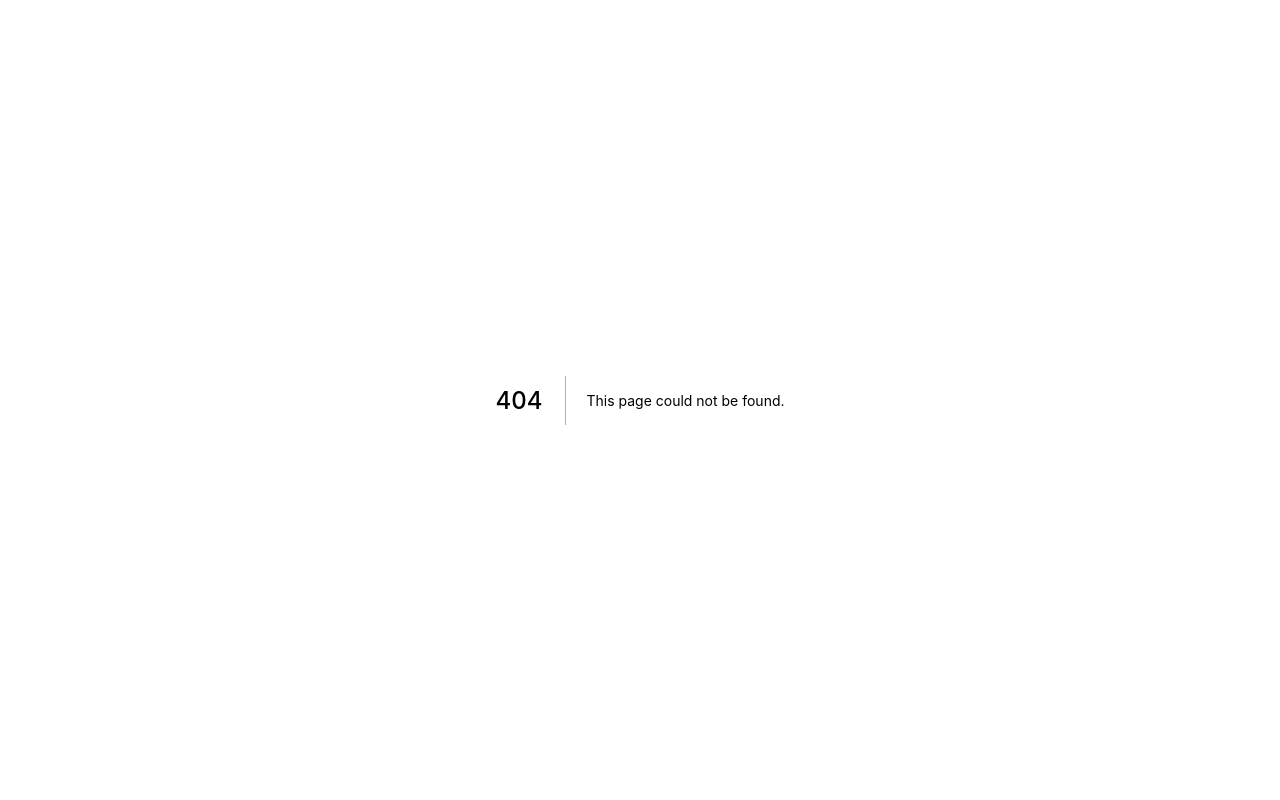
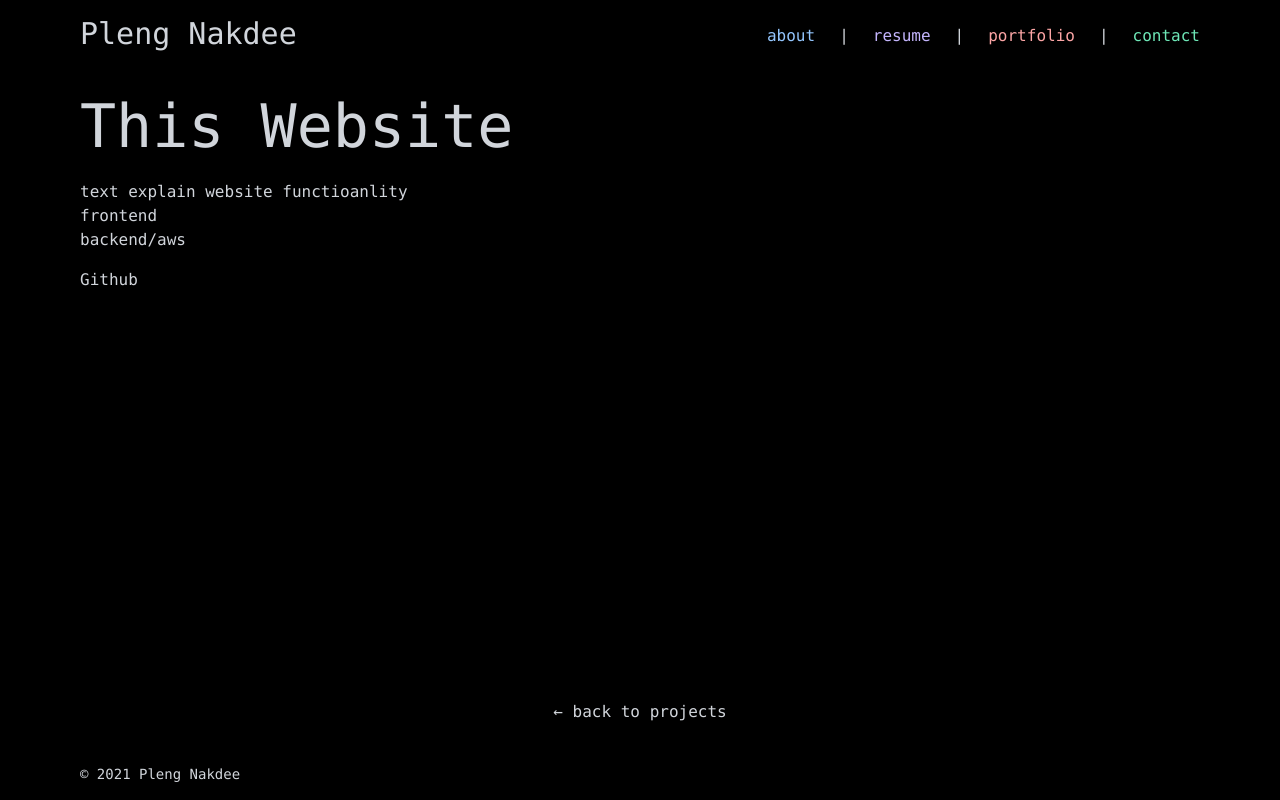
Before and after one commit to PlengNakdee/my-portfolio, a Next.js app: page /portfolio/this in a window 1280 px wide. Before the commit this address had no page. Built offline with nearby package versions, Linux system fonts and the light colour scheme.

Commit message:
modify portfolio page

```diff
--- a/components/Footer.js
+++ b/components/Footer.js
@@ -1,7 +1,7 @@
 const Footer = () => {
   const today = new Date();
   return (
-    <div className="ml-4 mb-4 sm:ml-10 lg:ml-20 text-sm">
+    <div className="ml-4 mb-4 mt-10 sm:ml-10 lg:ml-20 text-sm">
       <p>© {today.getFullYear()} Pleng Nakdee</p>
     </div>
   );
--- /dev/null
+++ b/components/ProjectCard.js
@@ -0,0 +1,12 @@
+const ProjectCard = ({ href, projectName, category }) => {
+  return (
+    <div className="grid">
+      <a href={href}>
+        <p className="pt-4 font-bold">{projectName}</p>
+      </a>
+      <p className="">{category}</p>
+    </div>
+  );
+};
+
+export default ProjectCard;
--- a/pages/portfolio.js
+++ b/pages/portfolio.js
@@ -1,7 +1,7 @@
 import Head from "next/head";
 import Footer from "../components/Footer";
 import Header from "../components/Header";
-import ImageCard from "../components/ImageCard";
+import ProjectCard from "../components/ProjectCard";
 
 const projects = () => {
   return (
@@ -14,44 +14,37 @@ const projects = () => {
         <div className="text-6xl mb-6">
           <p>Portfolio</p>
         </div>
-        <div className="grid flex-wrap space-y-4 md:grid-cols-2 lg:grid-cols-3
-        xl:grid-cols-4">
-          <ImageCard
+        <div className="grid flex-wrap space-y-4 sm:space-y-0 md:grid-cols-2 lg:grid-cols-3 xl:grid-cols-4">
+          <ProjectCard
+            href="/portfolio/this"
+            projectName={"this website"}
+            category={"side project"}
+          />
+          <ProjectCard
             href="/portfolio/movie-trailer"
-            src="images/clone-1.png"
-            alt="picture of a website"
-            projectName="movie trailer website"
-            category="side project"
+            projectName={"a movie trailer site"}
+            category={"side project"}
           />
-          <ImageCard
-            href="https://netflix-clone-6ed91.web.app/"
-            src="images/p1.png"
-            projectName="Project 1"
-            category="side project"
+          <ProjectCard
+            href="/portfolio"
+            projectName={"coming soon"}
+            category={"side project"}
           />
-          <ImageCard
-            href="https://netflix-clone-6ed91.web.app/"
-            src="images/p1.png"
-            projectName="Project 1"
-            category="side project"
+          <ProjectCard
+            href="/portfolio"
+            projectName={"coming soon"}
+            category={"client project"}
           />
-          <ImageCard
-            href="https://netflix-clone-6ed91.web.app/"
-            src="images/p1.png"
-            projectName="Project 1"
-            category="side project"
-          />
-          <ImageCard
-            href="https://netflix-clone-6ed91.web.app/"
-            src="images/p1.png"
-            projectName="Project 1"
-            category="side project"
+          <ProjectCard
+            href="/portfolio"
+            projectName={"coming soon"}
+            category={"side project"}
           />
         </div>
       </div>
       <Footer />
     </div>
   );
-}
+};
 
 export default projects;
--- a/pages/contact.js
+++ b/pages/portfolio/this.js
@@ -1,40 +1,32 @@
-import Header from "../components/Header";
-import Footer from "../components/Footer";
+import Head from "next/head";
+import Footer from "../../components/Footer";
+import Header from "../../components/Header";
 
-const contact = () => {
+const This = () => {
   return (
     <div className="font-mono flex flex-col min-h-screen">
+      <Head>
+        <title>Project-This Website</title>
+      </Head>
       <Header />
-      <div className="ml-4 mt-24 sm:ml-10 lg:ml-20 flex-grow">
-        <div className="text-6xl mb-6">
-          <p>Contact</p>
-        </div>
-        <div className="text-lg">
-          <p className="mt-4">I'd love to hear from you.</p>
-          <p>
-            You can email me at{" "}
-            <a href="mailto:plengwn@gmail.com" target="_blank">
-              plengwn@gmail.com
-            </a>{" "}
-          </p>
-          <p>Or connect through my</p>
-          <p>
-            <a href="https://www.linkedin.com/in/plengnakdee/" target="_blank">
-              LinkedIn
-            </a>{" "}
-            and{" "}
-            <a
-              href="https://github.com/PlengNakdee?tab=repositories"
-              target="_blank"
-            >
-              GitHub
-            </a>
-          </p>
+      <div className="ml-4 mt-24 sm:ml-10 lg:ml-20 flex-grow sm:mr-10 lg:mr-16">
+        <p className="text-6xl mb-6">This Website</p>
+        <p>text explain website functioanlity</p>
+        <p>frontend</p>
+        <p>backend/aws</p>
+        <div className="mt-4">
+          <a
+            href="https://github.com/PlengNakdee/my-portfolio"
+            target="_blank"
+          >
+            Github
+          </a>
         </div>
       </div>
+      <a href="/portfolio" className="flex justify-center">&#8592; back to projects</a>
       <Footer />
     </div>
   );
-}
+};
 
-export default contact;
+export default This;
```
